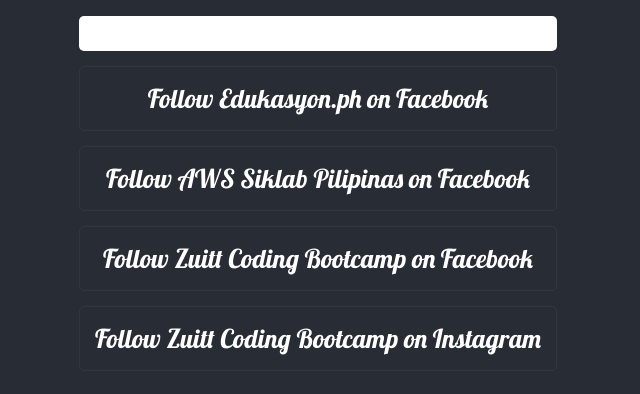
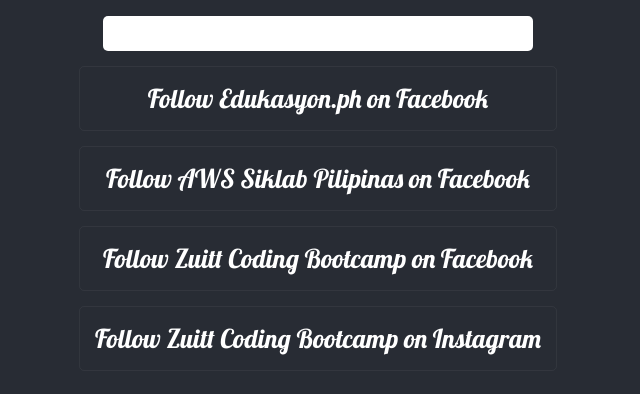
Before and after one commit to jackoverflow/zuitt-todo-list-app, a React app: page / in a window 1280 px wide. Shown: the part 258-652 px from the top of the page, without its empty margins (322-962 px from the left). Built offline with nearby package versions, Linux system fonts and the light colour scheme; a web font is replaced by a local one.

Commit message:
Organize the file and folder structure of components

```diff
--- /dev/null
+++ b/src/components/Task.js
@@ -0,0 +1,5 @@
+import React from "react";
+function Task(props) {
+  return <li className="tasks-item">{props.taskName}</li>;
+}
+export default Task;
--- /dev/null
+++ b/src/components/Taskslist.js
@@ -0,0 +1,23 @@
+import React from "react";
+import Task from "./Task";
+
+function TasksList() {
+  const taskItemList = [
+    "Follow Edukasyon.ph on Facebook",
+    "Follow AWS Siklab Pilipinas on Facebook",
+    "Follow Zuitt Coding Bootcamp on Facebook",
+    "Follow Zuitt Coding Bootcamp on Instagram",
+  ];
+  return (
+    <div>
+      <input className="task-input" />
+      <ul>
+        {taskItemList.map((task, index) => {
+          return <Task key={index} taskName={task} />;
+        })}
+      </ul>
+    </div>
+  );
+}
+
+export default TasksList;
--- a/src/index.css
+++ b/src/index.css
@@ -33,7 +33,7 @@
   border-radius: 5px;
 }
 .task-input {
-  width: 100%;
+  width: 90%;
   padding: 10px;
   border-radius: 5px;
   margin-bottom: 15px;
--- a/src/index.js
+++ b/src/index.js
@@ -1,30 +1,7 @@
 import React from "react";
 import ReactDom from "react-dom";
 import "./index.css";
-
-// my first component
-function Task(props) {
-  return <li className="tasks-item">{props.taskName}</li>;
-}
-
-function TaskList() {
-  const taskItemList = [
-    "Follow Edukasyon.ph on Facebook",
-    "Follow AWS Siklab Pilipinas on Facebook",
-    "Follow Zuitt Coding Bootcamp on Facebook",
-    "Follow Zuitt Coding Bootcamp on Instagram",
-  ];
-  return (
-    <div>
-      <input className="task-input" />
-      <ul>
-        {taskItemList.map((task, index) => {
-          return <Task key={index} taskName={task} />;
-        })}
-      </ul>
-    </div>
-  );
-}
+import TasksList from "./components/Taskslist";
 
 const App = () => {
   const paraStyle = {
@@ -41,7 +18,7 @@
         <p style={paraStyle}>
           The most simple and amazing todo-list React App.
         </p>
-        <TaskList />
+        <TasksList />
       </header>
     </div>
   );
```
